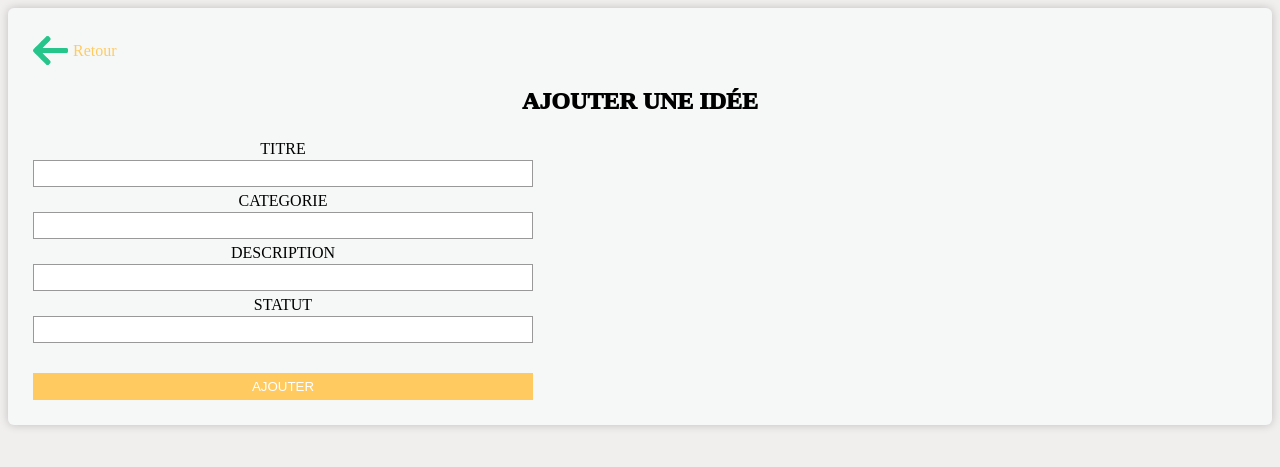
After one commit to fatoumatadansoko/Plateforme_boite_idees, a PHP site: page /ajouter.html in a window 1280 px wide. The commit adds this page. Shown: the top 467 px of the page. Run offline with PHP 8.4, Linux system fonts and the light colour scheme.

Commit message:
création de la page ajout-d'idée avec l'architectur et le developpement

```diff
--- /dev/null
+++ b/ajouter.html
@@ -0,0 +1,60 @@
+<!DOCTYPE html>
+<html lang="en">
+<head>
+    <meta charset="UTF-8">
+    <meta http-equiv="X-UA-Compatible" content="IE=edge">
+    <meta name="viewport" content="width=device-width, initial-scale=1.0">
+    <title>Ajouter</title>
+    <link rel="stylesheet" href="style.css">
+</head>
+<body>
+    <?php
+       //vérifier que le bouton ajouter a bien été cliqué
+       if(isset($_POST['button'])){
+           //extraction des informations envoyé dans des variables par la methode POST
+           extract($_POST);
+           //verifier que tous les champs ont été remplis
+           if(isset($nom) && isset($prenom) && $age){
+                //connexion à la base de donnée
+                include_once "connexion.php";
+                //requête d'ajout
+                $req = mysqli_query($con , "INSERT INTO Employe VALUES(NULL, '$nom', '$prenom','$age')");
+                if($req){//si la requête a été effectuée avec succès , on fait une redirection
+                    header("location: index.php");
+                }else {//si non
+                    $message = "Employé non ajouté";
+                }
+
+           }else {
+               //si non
+               $message = "Veuillez remplir tous les champs !";
+           }
+       }
+
+    ?>
+    <div class="form">
+        <a href="boites_idees.html" class="back_btn"><img src="img/back.png"> Retour</a>
+        <h2>Ajouter une idée</h2>
+        <p class="erreur_message">
+            <?php
+            // si la variable message existe , affichons son contenu
+            if(isset($message)){
+                echo $message;
+            }
+            ?>
+
+        </p>
+        <form action="" method="POST">
+            <label>Titre</label>
+            <input type="text" name="titre">
+            <label>Categorie</label>
+            <input type="text" name="categorie">
+            <label>Description</label>
+            <input type="text" name="description">
+            <label>Statut</label>
+            <input type="text" name="Statut">
+            <input type="submit" value="Ajouter" name="button">
+        </form>
+    </div>
+</body>
+</html>
--- a/boites_idees.html
+++ b/boites_idees.html
@@ -7,8 +7,9 @@
     <link rel="stylesheet" href="style.css">
 </head>
 <body>
+
     <div class="container">
-        <a href="#" class="Btn_add"> <img src="img/plus.png" alt="">Ajouter</a>
+        <a href="ajouter.html" class="Btn_add"> <img src="img/plus.png" alt="">Ajouter</a>
 
 
         <table>
--- a/style.css
+++ b/style.css
@@ -100,3 +100,56 @@ font-size: 14px;
     border-bottom: 1px solid #e0e0e0;
     border-top: 1px solid #e0e0e0;
   }
+
+  /*Form CSS*/
+.form {
+    background-color: #f6f8f8;
+    padding: 25px;
+    box-shadow: 0 0 10px rgba(0,0,0,0.2);
+    border-radius: 6px;
+}
+.form form {
+    display: flex;
+    width: 500px;
+    flex-direction: column;
+}
+.back_btn {
+    color: #ffcb61;
+    text-decoration: 0;
+    display: flex;
+    align-items: center;
+}
+.back_btn img {
+    height: 35px;
+    margin-right:5px ;
+}
+h2 {
+    margin: 20px 0;
+    font-weight: 1000;
+    text-transform: uppercase;
+}
+.erreur_message {
+    color: red;
+    font-size: 12px;
+}
+label {
+    margin-top: 5px;
+    text-transform: uppercase;
+}
+input{
+    padding: 5px;
+    border: 1px solid #999;
+    outline: 0;
+    margin-top: 2px;
+}
+input:focus{
+    border: 1px solid #ffcb61;
+}
+input[type="submit"]{
+    margin-top: 30px;
+    background-color: #ffcb61;
+    border: 1px solid #ffcb61;
+    cursor: pointer;
+    color: #fff;
+    text-transform: uppercase;
+}
```
Also changed, not shown: img/boite.jpg (added).
